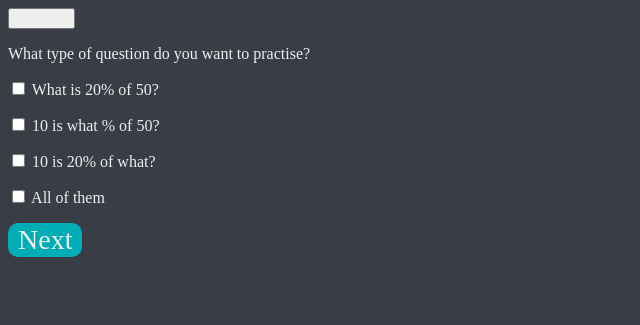
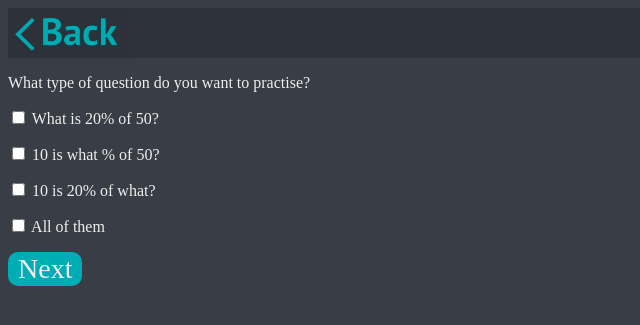
Before and after one commit to ViktorKuzmanov/Get-Numerate-App, a PHP site: page /setupPercentage.html in a window 1280 px wide. Shown: the top 325 px of the page, without its empty margins (0-640 px from the left). Run offline with PHP 8.4, Linux system fonts and the light colour scheme.

Commit message:
add nav bar in setupPercentage with back button

```diff
--- a/css/setupPercentage.css
+++ b/css/setupPercentage.css
@@ -4,6 +4,21 @@
 
 body {
   background-color: #393e46;
+}
+
+#navbar {
+  height: 50px;
+  background-color: #2d323b;
+}
+
+#navbar #backButton {
+  background-color: #393e46;
+  border: none;
+  padding: 0;
+}
+
+#navbar #backButton img {
+  height: 50px;
 }
 
 #next {
--- a/scss/setupPercentage.scss
+++ b/scss/setupPercentage.scss
@@ -8,6 +8,19 @@ body {
     background-color: $backgroundColor;
 }
 
+#navbar {
+    height: 50px;
+    background-color: $navbarBackgroundColor;
+    #backButton {
+        background-color: $backgroundColor;
+        border: none;
+        padding: 0;
+        img {
+            height: 50px;
+        }
+    }
+}
+
 #next {
     @include greenButtonStyle;
 }
--- a/setupPercentage.html
+++ b/setupPercentage.html
@@ -8,7 +8,9 @@
 		<title>Setup game</title>
 	</head>
 	<body>
-		<button onclick="goBack()">Go Back</button>
+		<div id="navbar">
+			<button id="backButton" onclick="goBack()"><img src="./assets/goBack.jpg" alt="buton image" /></button>
+		</div>
 		<p>What type of question do you want to practise?</p>
 		<p><input type="checkbox" onchange="checkBoxTapped(this.id)" id="firstQuestion" /> What is 20% of 50?</p>
 		<p><input type="checkbox" onchange="checkBoxTapped(this.id)" id="secondQuestion" /> 10 is what % of 50?</p>
```
Also changed, not shown: assets/goBack.jpg (added), 3 other files.
